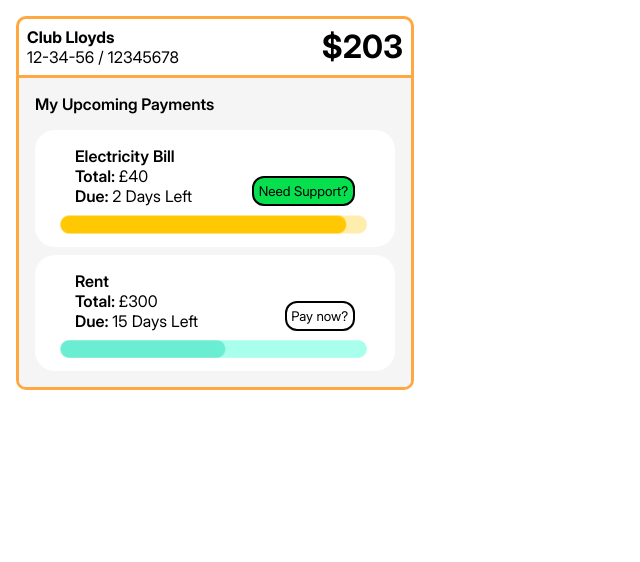
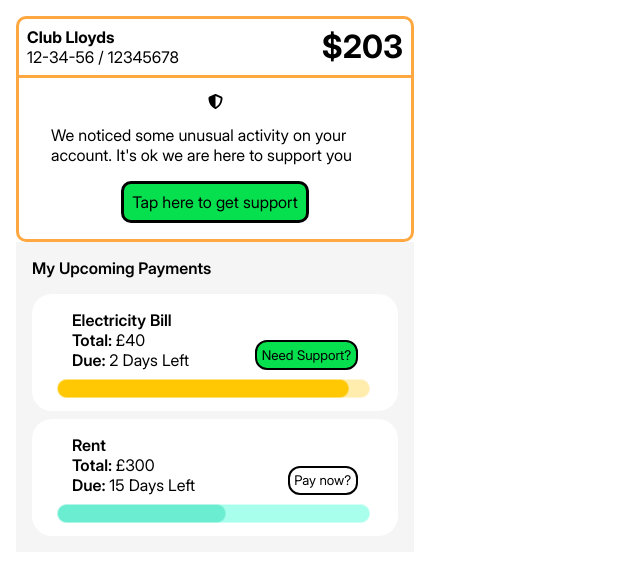
Before and after one commit to ichbinderbar/lloyds-bank, a React (Vite) app: page / in a window 1280 px wide. Shown: the top 562 px of the page, without its empty margins (0-640 px from the left). Built offline with nearby package versions, Linux system fonts and the light colour scheme; a web font is replaced by a local one.

Commit message:
final push

```diff
--- a/src/components/UpcomingPayments/UpcomingPayments.jsx
+++ b/src/components/UpcomingPayments/UpcomingPayments.jsx
@@ -46,7 +46,7 @@
               </span>{" "}
             </div>
           </div>
-          <Link className="payments__button">Pay now?</Link>
+          <div className="payments__button">Pay now?</div>
         </div>
         <img
           src={timeBarRent}
--- a/src/pages/Home/Home.jsx
+++ b/src/pages/Home/Home.jsx
@@ -8,9 +8,9 @@
     <div className="home">
       <div className="home__main-container">
         <MainAccountOverview />
-        <UpcomingPayments />
-        {/* <Notification /> */}
+        <Notification />
       </div>
+      <UpcomingPayments />
     </div>
   );
 }
```
